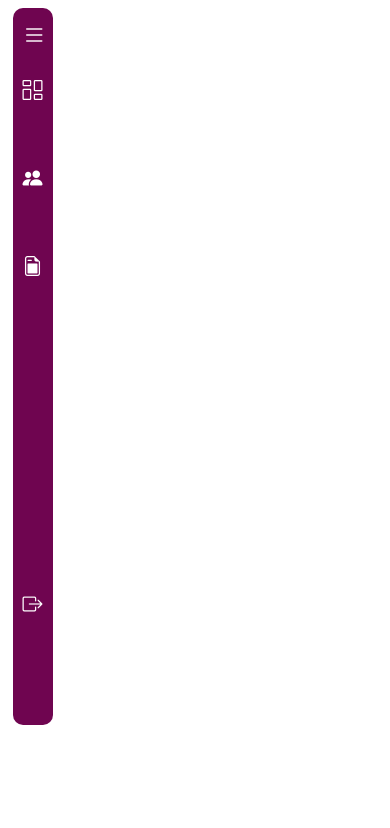
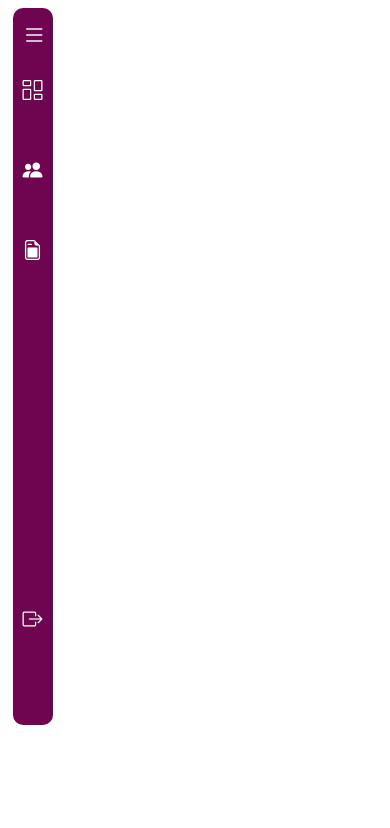
Before and after one commit to yamashita-tiemi/Trainee_2023.2, a PHP site: template app/views/admin/sidebar.html in a window 390 px wide. Shown: the top 828 px of the page. Run offline with PHP 8.4, Linux system fonts and the light colour scheme; the template is opened without the code that fills it, so the values that code supplies are empty.

Commit message:
heigth modificada

```diff
--- a/public/css/sidebar.css
+++ b/public/css/sidebar.css
@@ -37,7 +37,7 @@ body{
 }
 
 .navegador{
-    height: 78%;
+    height: 77.4%;
     list-style-type: none;
 }
 
@@ -68,6 +68,9 @@ a.texto{
     border-radius: 0 0 10px 10px;
 }
 
+a{
+    transition: all .2s;
+}
 .logout a.texto{
     margin-left: 20px;
 }
@@ -138,7 +141,7 @@ a.texto{
         width: 180px;
     }
     .navegador{
-        height: 72%;
+        height: 75%;
     }
 
     .logout a,
@@ -148,7 +151,7 @@ a.texto{
 
     .texto{
         font-size: 18px;
-        line-height: 46px;
+        line-height: 30px;
         margin-top: -5px;
     }
     .icone{
```
